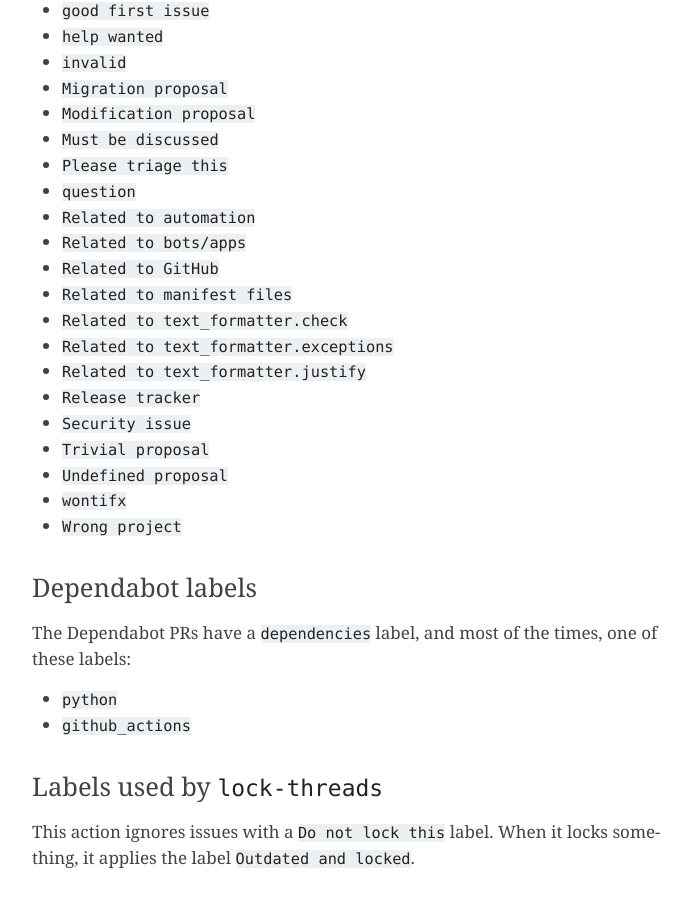
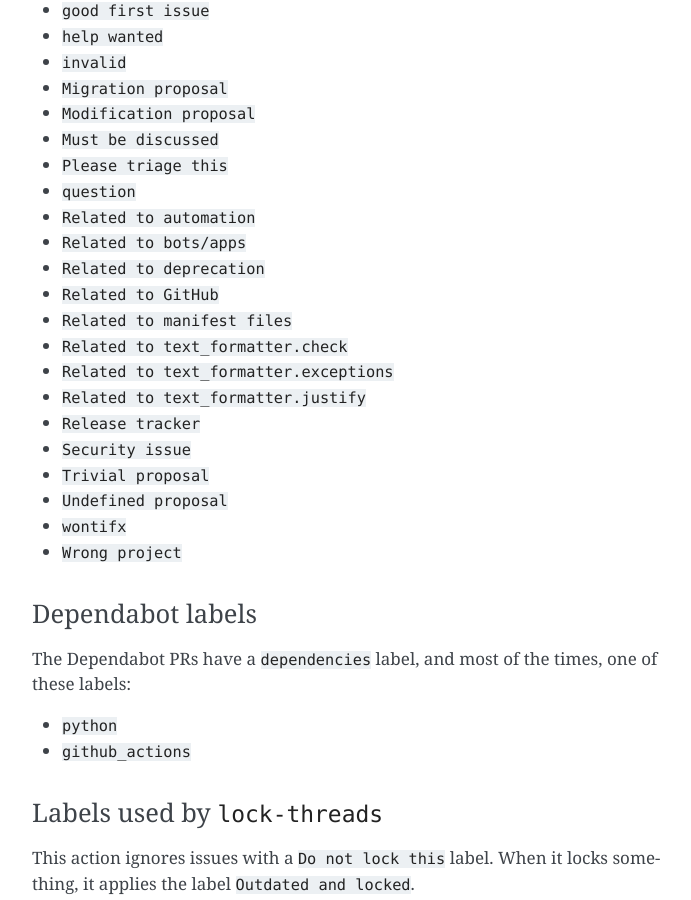
Before and after one commit to DiddiLeija/text_formatter, a Sphinx documentation site: the page built from docs/dev/issues.rst, in a window 1280 px wide and 900 px high, scrolled down 701 px. Shown: the whole window, without its empty margins (388-1079 px from the left). Built offline with Sphinx 7.4.7, drawn with Linux system fonts in a browser that asks for light colours.

Commit message:
Update issues.rst
Add the "Related to deprecation" label.

```diff
--- a/docs/dev/issues.rst
+++ b/docs/dev/issues.rst
@@ -36,6 +36,7 @@
 * ``question``
 * ``Related to automation``
 * ``Related to bots/apps``
+* ``Related to deprecation``
 * ``Related to GitHub``
 * ``Related to manifest files``
 * ``Related to text_formatter.check``
```
